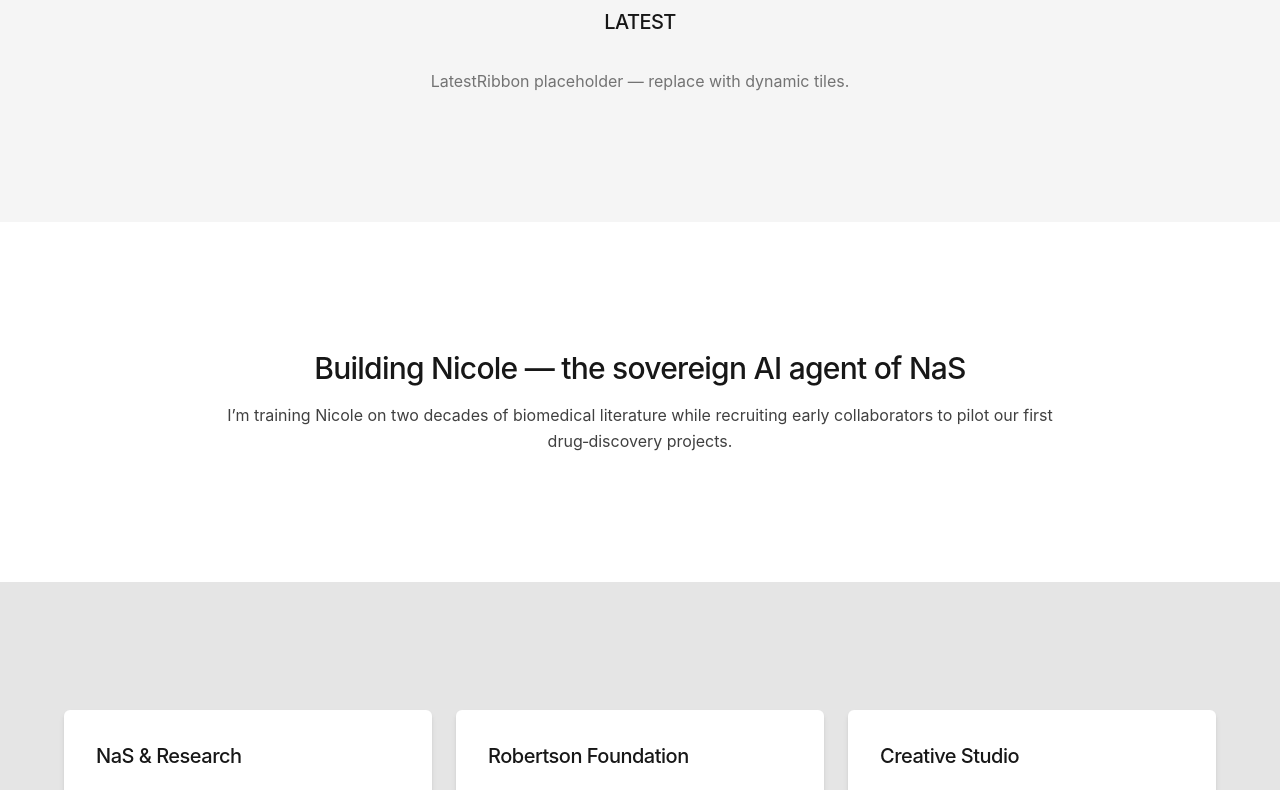
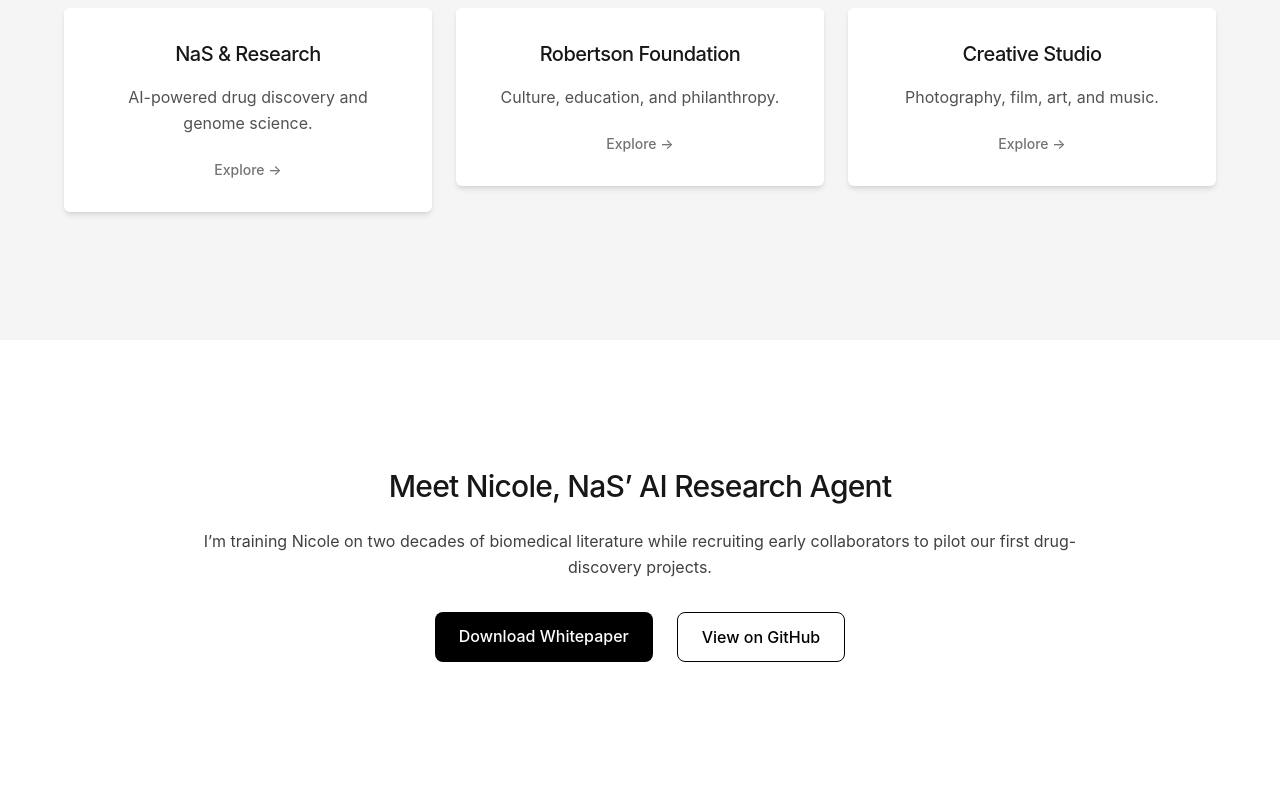
Before and after one commit to AGuyNamedDJ/Personal-Website, a Next.js app: page / in a window 1280 px wide. Shown: the part 920-1710 px from the top of the page. Built offline with nearby package versions, Linux system fonts and the light colour scheme.

Commit message:
feat(now): update NowSection with Meet Nicole heading and action buttons

```diff
--- a/src/app/page.jsx
+++ b/src/app/page.jsx
@@ -1,7 +1,6 @@
 import HeroSection from "@/components/sections/HeroSection";
 import LatestRibbon from "@/components/sections/LatestRibbon";
 import NowSection from "@/components/sections/NowSection";
-import WorkTeaserStrip from "@/components/sections/WorkTeaserStrip";
 import ContactStrip from "@/components/sections/ContactStrip";
 import Footer from "@/components/Footer";
 
@@ -11,7 +10,6 @@ export default function Home() {
       <HeroSection />
       <LatestRibbon />
       <NowSection />
-      <WorkTeaserStrip />
       <ContactStrip />
       <Footer />
     </>
--- a/src/components/sections/LatestRibbon.jsx
+++ b/src/components/sections/LatestRibbon.jsx
@@ -1,20 +1,51 @@
+"use client";
 
+import Link from "next/link";
+import { motion } from "framer-motion";
 
-"use client";
+const pillars = [
+  {
+    href: "/work/nas",
+    title: "NaS & Research",
+    blurb: "AI-powered drug discovery and genome science.",
+  },
+  {
+    href: "/work/foundation",
+    title: "Robertson Foundation",
+    blurb: "Culture, education, and philanthropy.",
+  },
+  {
+    href: "/work/creative",
+    title: "Creative Studio",
+    blurb: "Photography, film, art, and music.",
+  },
+];
 
 export default function LatestRibbon() {
   return (
-    <section
-      id="latest"
-      className="section-block bg-neutral-100 text-center text-neutral-900"
-    >
-      <div className="mx-auto max-w-5xl">
-        <h2 className="mb-8 text-xl font-medium tracking-wide uppercase">
-          Latest
-        </h2>
-        <p className="text-neutral-500">
-          LatestRibbon placeholder — replace with dynamic tiles.
-        </p>
+    <section className="section-block bg-neutral-100 text-center" id="latest">
+      <div className="mx-auto max-w-6xl grid gap-6 md:grid-cols-3">
+        {pillars.map(({ href, title, blurb }) => (
+          <Link key={href} href={href} className="group">
+            <motion.div
+              initial={{ opacity: 0, rotateX: 5 }}
+              whileInView={{ opacity: 1, rotateX: 0 }}
+              viewport={{ once: true }}
+              transition={{ duration: 0.6, ease: "easeOut" }}
+              className="flex flex-col justify-between rounded-md bg-white p-8 shadow-md
+                         group-hover:shadow-lg group-hover:-translate-y-1
+                         transition"
+            >
+              <h3 className="mb-4 text-xl font-semibold text-neutral-900">
+                {title}
+              </h3>
+              <p className="text-neutral-600">{blurb}</p>
+              <span className="mt-6 inline-block text-sm font-medium text-neutral-500 group-hover:text-neutral-700">
+                Explore →
+              </span>
+            </motion.div>
+          </Link>
+        ))}
       </div>
     </section>
   );
--- a/src/components/sections/NowSection.jsx
+++ b/src/components/sections/NowSection.jsx
@@ -1,32 +1,44 @@
-
-
+// src/components/sections/NowSection.jsx
 "use client";
 
 import { motion } from "framer-motion";
 
-/**
- * NowSection
- * A concise status update that fades in as it enters the viewport.
- */
-
 export default function NowSection() {
   return (
-    <section className="section-block bg-white text-center" id="now">
+    <section className="section-block bg-white text-center px-4 sm:px-6 lg:px-8" id="now">
       <motion.div
         initial={{ opacity: 0, y: 12 }}
         whileInView={{ opacity: 1, y: 0 }}
         transition={{ duration: 0.6, ease: "easeOut" }}
         viewport={{ once: true }}
-        className="mx-auto max-w-4xl"
+        className="mx-auto max-w-4xl px-4 sm:px-6 lg:px-0"
       >
         <h2 className="mb-4 text-2xl md:text-3xl font-semibold tracking-tight">
-          Building Nicole — the sovereign AI agent of&nbsp;NaS
+          Meet Nicole, NaS’ AI Research Agent
         </h2>
-        <p className="text-neutral-700">
+        <p className="text-neutral-700 my-6">
           I’m training Nicole on two decades of biomedical literature while
-          recruiting early collaborators to pilot our first drug‑discovery
+          recruiting early collaborators to pilot our first drug-discovery
           projects.
         </p>
+
+        <div className="mt-8 flex flex-col sm:flex-row justify-center gap-6">
+          <a
+            href="/files/Nicole-Whitepaper.pdf"
+            download
+            className="inline-block bg-black text-white rounded-lg px-6 py-3 text-base font-medium transition transform hover:scale-105 hover:opacity-90 decoration-none hover:decoration-none"
+          >
+            Download Whitepaper
+          </a>
+          <a
+            href="https://github.com/NaS-Research/knowledge-model"
+            target="_blank"
+            rel="noopener noreferrer"
+            className="inline-block bg-white text-black rounded-lg px-6 py-3 text-base font-medium border border-black transition transform hover:scale-105 hover:bg-black hover:text-white decoration-none hover:decoration-none"
+          >
+            View on GitHub
+          </a>
+        </div>
       </motion.div>
     </section>
   );
--- a/src/components/sections/WorkTeaserStrip.jsx
+++ /dev/null
@@ -1,54 +0,0 @@
-
-
-"use client";
-
-import Link from "next/link";
-import { motion } from "framer-motion";
-
-const pillars = [
-  {
-    href: "/work/nas",
-    title: "NaS & Research",
-    blurb: "AI-powered drug discovery and genome science.",
-  },
-  {
-    href: "/work/foundation",
-    title: "Robertson Foundation",
-    blurb: "Culture, education, and philanthropy.",
-  },
-  {
-    href: "/work/creative",
-    title: "Creative Studio",
-    blurb: "Photography, film, art, and music.",
-  },
-];
-
-export default function WorkTeaserStrip() {
-  return (
-    <section className="section-block bg-neutral-200">
-      <div className="mx-auto max-w-6xl grid gap-6 md:grid-cols-3">
-        {pillars.map(({ href, title, blurb }) => (
-          <Link key={href} href={href} className="group">
-            <motion.div
-              initial={{ opacity: 0, rotateX: 5 }}
-              whileInView={{ opacity: 1, rotateX: 0 }}
-              viewport={{ once: true }}
-              transition={{ duration: 0.6, ease: "easeOut" }}
-              className="flex flex-col justify-between rounded-md bg-white p-8 shadow-md
-                         group-hover:shadow-lg group-hover:-translate-y-1
-                         transition"
-            >
-              <h3 className="mb-4 text-xl font-semibold text-neutral-900">
-                {title}
-              </h3>
-              <p className="text-neutral-600">{blurb}</p>
-              <span className="mt-6 inline-block text-sm font-medium text-neutral-500 group-hover:text-neutral-700">
-                Explore →
-              </span>
-            </motion.div>
-          </Link>
-        ))}
-      </div>
-    </section>
-  );
-}
```
